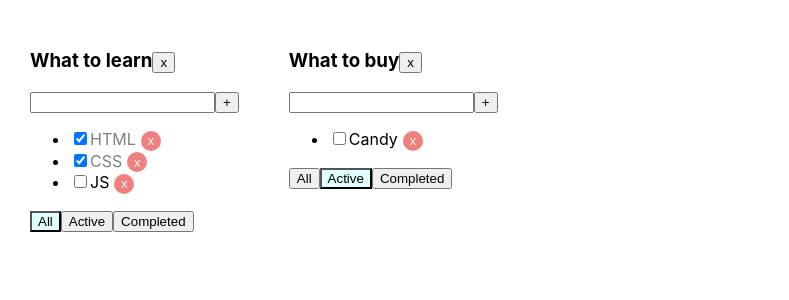
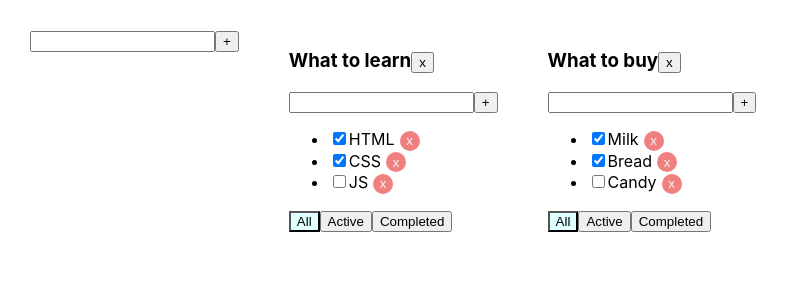
Before and after one commit to Artem-web-js/TodoList, a React (Create React App) app: page / in a window 1280 px wide. Shown: the top 300 px of the page, without its empty margins (0-789 px from the left). Built offline with nearby package versions, Linux system fonts and the light colour scheme.

Commit message:
lesson 6

```diff
--- /dev/null
+++ b/src/AddItemForm.tsx
@@ -0,0 +1,46 @@
+import React, {ChangeEvent, KeyboardEvent, useState} from 'react';
+
+type AddItemFormPropsType = {
+    addItem: (title: string) => void
+};
+
+function AddItemForm(props: AddItemFormPropsType) {
+    const [title, setTitle] = useState<string>("");
+    const [error, setError] = useState<string | null>(null);
+
+    const changeTitle = (e: ChangeEvent<HTMLInputElement>) => {
+        setTitle(e.currentTarget.value);
+    };
+
+    const onAddItemKeyPress = (e: KeyboardEvent<HTMLInputElement>) => {
+        setError(null);
+        if(e.key === "Enter") {
+            onAddItemClick()
+        }
+    };
+
+    const onAddItemClick = () => {
+        const trimmedTitle = title.trim();
+        if(trimmedTitle) {
+            props.addItem(trimmedTitle)
+            setTitle("")
+        } else {
+            setError("Title is required!")
+        }
+    };
+
+    return (
+        <div>
+            <input
+                value={title}
+                onChange={changeTitle}
+                onKeyPress={onAddItemKeyPress}
+                className={error ? "error" : ""}
+            />
+            <button onClick={onAddItemClick}>+</button>
+            {error && <div className={"errorMessage"}>{error}</div>}
+        </div>
+    )
+};
+
+export default AddItemForm;
--- a/src/App.tsx
+++ b/src/App.tsx
@@ -1,7 +1,8 @@
-import React, {ChangeEvent, KeyboardEvent, useState} from 'react';
+import React, {useState} from 'react';
 import './App.css';
 import {Todolist} from "./Todolist";
 import {v1} from "uuid";
+import AddItemForm from "./AddItemForm";
 
 export type TasksType = {
     id: string
@@ -27,7 +28,7 @@ function App() {
 
     const [todoLists, setTodoLists] = useState <Array<TodoListType>>([
         {id: todoListID1, title: "What to learn", filter: "all"},
-        {id: todoListID2, title: "What to buy", filter: "active"}
+        {id: todoListID2, title: "What to buy", filter: "all"}
     ]);
 
     const [tasks, setTasks] = useState<TasksStateType>({
@@ -68,11 +69,23 @@ function App() {
         setTasks({...tasks})
     }
 
+    function changeTaskTitle (taskID: string, title: string, todoListID: string) {
+        const todoList = tasks[todoListID]
+        let newTodoList = todoList.map(task => {
+            if(task.id === taskID) {
+                return {...task, title: title}
+            }
+            return task
+        })
+        tasks[todoListID] = newTodoList
+        setTasks({...tasks})
+    }
+
     function changeFilter(value: FiltersValuesType, todoListID: string) {
         const todoList = todoLists.find(tl => tl.id === todoListID)
         if (todoList) {
             todoList.filter = value
-            //setTodoLists([...todoLists])
+            setTodoLists([...todoLists])
         }
     }
 
@@ -82,8 +95,26 @@ function App() {
         setTasks({...tasks})
     }
 
+    function addTodoList(title: string) {
+        const newTodoListID = v1();
+        const newTodoList: TodoListType = {
+            id: newTodoListID, title: title, filter: "all"
+        };
+        setTodoLists([newTodoList, ...todoLists]);
+        setTasks({...tasks, [newTodoListID]: []});
+    }
+
+    function changeTodoListTitle(todoListID: string, title: string) {
+        const todoList = todoLists.find(tl => tl.id === todoListID);
+        if(todoList) {
+            todoList.title = title;
+            setTodoLists([...todoLists])
+        }
+    }
+
     return (
         <div className="App">
+            <AddItemForm addItem={addTodoList}/>
             {
                 todoLists.map(tl => {
                     let tasksForTodoList = tasks[tl.id];
@@ -104,7 +135,9 @@ function App() {
                             removeTask={removeTask}
                             changeFilter={changeFilter}
                             removeTodoList={removeTodoList}
+                            changeTaskTitle={changeTaskTitle}
                             changeTaskStatus={changeTaskStatus}
+                            changeTodoListTitle={changeTodoListTitle}
                         />
                     )
                 })
--- /dev/null
+++ b/src/EditableSpan.tsx
@@ -0,0 +1,34 @@
+import React, {ChangeEvent, useState} from "react";
+
+type EditableSpanPropsType = {
+    title: string
+    changeTitle: (title: string) => void
+}
+
+function EditableSpan(props: EditableSpanPropsType) {
+    const [editMode, setEditMode] = useState<boolean>(false);
+    const [title, setTitle] = useState(props.title)
+    const onEditMode = () => {
+        setEditMode(true)
+    }
+    const offEditMode = () => {
+        setEditMode(false)
+        if(title.trim()) {
+            props.changeTitle(title.trim())
+        }
+    }
+    const onChangeTitle = (e: ChangeEvent<HTMLInputElement>) => {
+        setTitle(e.currentTarget.value)
+    }
+
+    return editMode
+        ? <input
+            value={title}
+            autoFocus={true}
+            onBlur={offEditMode}
+            onChange={onChangeTitle}
+        />
+        : <span onDoubleClick={onEditMode}>{props.title}</span>
+};
+
+export default EditableSpan;
--- a/src/Todolist.tsx
+++ b/src/Todolist.tsx
@@ -1,6 +1,8 @@
 import React, {ChangeEvent, KeyboardEvent, useState} from "react";
 import {FiltersValuesType, TasksType} from "./App";
 import './App.css';
+import AddItemForm from "./AddItemForm";
+import EditableSpan from "./EditableSpan";
 
 type PropsTodolist = {
     id: string
@@ -11,18 +13,23 @@ type PropsTodolist = {
     addTask: (taskTitle: string, todoListID: string) => void
     removeTask: (taskID: string, todoListID: string) => void
     changeFilter: (value: FiltersValuesType, todoListID: string) => void
+    changeTaskTitle: (taskID: string, title: string, todoListID: string) => void
     changeTaskStatus: (taskID: string, isDone: boolean, todoListID: string) => void
+    changeTodoListTitle: (todoListID: string, title: string) => void
 }
 
 export function Todolist(props: PropsTodolist) {
 
-    const [title, setTitle] = useState<string>("")
-    let [error, setError] = useState<string | null>(null)
+    // const [title, setTitle] = useState<string>("")
+    // let [error, setError] = useState<string | null>(null)
 
     let tasks = props.tasks.map(t => {
         const removeTask = () => {props.removeTask(t.id, props.id)}
         const changeTaskStatus = (e: ChangeEvent<HTMLInputElement>) => {
             props.changeTaskStatus(t.id, e.currentTarget.checked, props.id)
+        }
+        const changeTitle = (title: string) => {
+            props.changeTaskTitle(t.id, title, props.id)
         }
         return (
             <li key={t.id}>
@@ -30,29 +37,35 @@ export function Todolist(props: PropsTodolist) {
                     type="checkbox"
                     onChange={changeTaskStatus}
                     checked={t.isDone}/>
-                <span className={t.isDone ? "isDone" : ""}>{t.title}</span>
+                    <EditableSpan title={t.title} changeTitle={changeTitle}/>
+                {/*<span className={t.isDone ? "isDone" : ""}>{t.title}</span>*/}
                 <button className={"deleteItem"} onClick={removeTask}>x</button>
             </li>
         )
     });
 
-    const onAddTaskClick = () => {
+    /*const onAddTaskClick = () => {
         if(title.trim()) {
             props.addTask(title.trim(), props.id)
             setTitle("")
         } else {
             setError("Title is required!")
         }
-    }
+    }*/
 
-    const changeTitle = (e: ChangeEvent<HTMLInputElement>) => {setTitle(e.currentTarget.value)}
-    const onAddTaskKeyPress = (e: KeyboardEvent<HTMLInputElement>) => {
+    // const changeTitle = (e: ChangeEvent<HTMLInputElement>) => {setTitle(e.currentTarget.value)}
+
+    /*const onAddTaskKeyPress = (e: KeyboardEvent<HTMLInputElement>) => {
         setError(null)
         if(e.key === "Enter") {
             onAddTaskClick()
         }
+    }*/
+
+    const addTask = (title: string) => {
+        props.addTask(title, props.id)
     }
-
+    const changeTodoListTitle = (title: string) => {props.changeTodoListTitle(props.id, title)}
     const removeTodoList = () => {props.removeTodoList(props.id)}
 
     const onSetAllFilterClick = () => {props.changeFilter("all", props.id)}
@@ -61,8 +74,12 @@ export function Todolist(props: PropsTodolist) {
 
     return (
         <div>
-            <h3>{props.title}<button onClick={removeTodoList}>x</button></h3>
-            <div>
+            <h3>
+                <EditableSpan title={props.title} changeTitle={changeTodoListTitle}/>
+                <button onClick={removeTodoList}>x</button>
+            </h3>
+            <AddItemForm addItem={addTask}/>
+            {/*<div>
                 <input
                     value={title}
                     onChange={changeTitle}
@@ -71,7 +88,7 @@ export function Todolist(props: PropsTodolist) {
                 />
                 <button onClick={onAddTaskClick}>+</button>
                 {error && <div className={"errorMessage"}>{error}</div>}
-            </div>
+            </div>*/}
             <ul>
                 {tasks}
             </ul>
```
